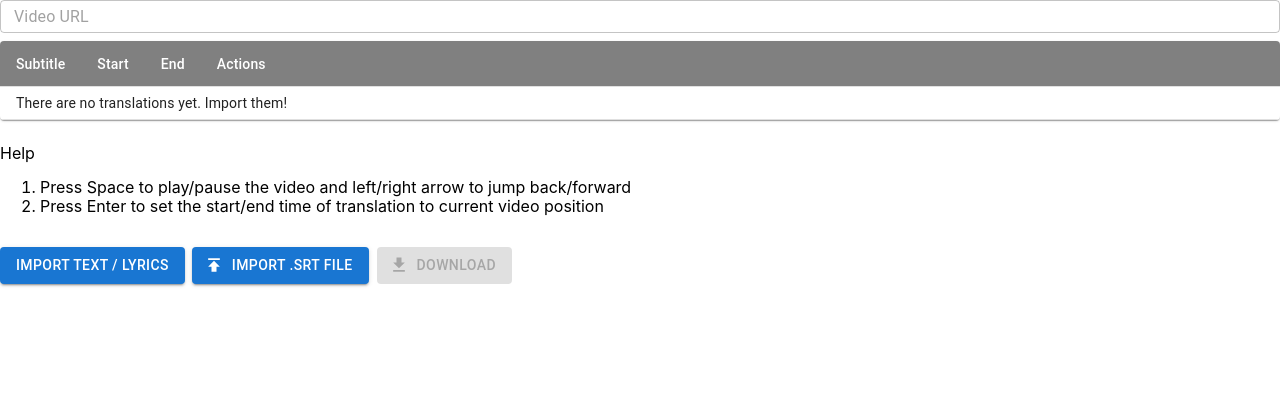
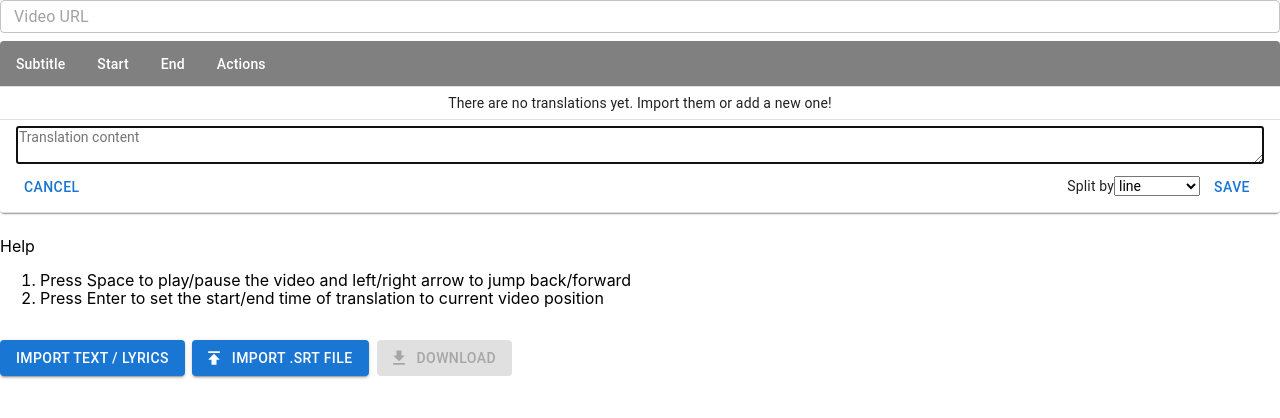
Before and after one commit to claudiut/online-video-srt-creator, a React (Create React App) app: page / in a window 1280 px wide. Shown: the top 418 px of the page. Built offline with nearby package versions, Linux system fonts and the light colour scheme.

Commit message:
Add small fixes and WIP import form

```diff
--- a/src/Translations/TranslationFooter.tsx
+++ b/src/Translations/TranslationFooter.tsx
@@ -1,4 +1,4 @@
-import { Button, Stack } from "@mui/material";
+import { Button, Stack, TextField } from "@mui/material";
 import PublishIcon from '@mui/icons-material/Publish';
 import DownloadIcon from '@mui/icons-material/Download';
 import React, { ChangeEvent, useState } from "react";
@@ -15,6 +15,7 @@ interface Props {
 
 const TranslationFooter = ({ translations }: Props) => {
     const [showAddForm, setShowAddForm] = useState<boolean>(false);
+    const [downloadOffset, setDownloadOffset] = useState('0');
 
     const handleClickAddTranslation = () => {
         setShowAddForm(!showAddForm);
@@ -27,7 +28,7 @@ const TranslationFooter = ({ translations }: Props) => {
 
     const handleDownload = () => {
         const elem = document.createElement('a');
-        const srt = TranslationLineSerializer.toSrt(translations);
+        const srt = TranslationLineSerializer.toSrt(translations, parseFloat(downloadOffset));
         elem.setAttribute('href', 'data:text/plain;charset=utf-8,' + encodeURIComponent(srt));
         const filename = `${translations[0].getContent().split('\n')[0]}.srt`;
         elem.setAttribute('download', filename);
--- a/src/Translations/TranslationForm.tsx
+++ b/src/Translations/TranslationForm.tsx
@@ -15,7 +15,6 @@ const addTranslation = (content: string, splitType: string, insertAfterIndex: nu
     const splitFn = splitType === SPLIT_CONTENT_TYPES.LINE ? splitLines : splitParagraphs;
 
     const trs = splitFn(content).map((trContent: string) => new TranslationLine(trContent));
-    console.log('trs', trs);
     insertTranslations(trs, insertAfterIndex);
 };
 
@@ -32,14 +31,13 @@ interface Props {
 
 const TranslationForm = ({ insertAfterIndex, onSave = () => null, onCancel = () => null }: Props) => {
     const handleSubmit = async ({ content, splitType }: FormikValues, { resetForm }: FormikHelpers<FormValues>) => {
-        console.log(content, splitType);
         addTranslation(content, splitType, insertAfterIndex);
         resetForm();
         onSave();
     }
 
     return (
-        <Formik<FormValues> initialValues={{ content: '', splitType: SPLIT_CONTENT_TYPES.NONE }} onSubmit={handleSubmit}>
+        <Formik<FormValues> initialValues={{ content: '', splitType: SPLIT_CONTENT_TYPES.LINE }} onSubmit={handleSubmit}>
             <Form>
                 <div>
                     <Field
--- a/src/Translations/TranslationList.tsx
+++ b/src/Translations/TranslationList.tsx
@@ -1,10 +1,8 @@
 import { TableBody } from "@mui/material";
-import { MutableRefObject, RefObject, useEffect, useRef } from "react";
-import { player$, previewedTranslation$ } from "../AppState/Observables";
-import useObservedValue from "../hooks/useObservedValue";
-import { isElementInViewportOf } from "../services/helper";
+import { MutableRefObject } from "react";
 import TranslationLine from "../services/Translation/TranslationLine";
 import IVideoPlayer from "../services/VideoPlayer/IVideoPlayer";
+import TranslationForm from "./TranslationForm";
 import TranslationListItem, { ItemColumnUiAdapter, ItemUiAdapter } from "./TranslationListItem";
 import './Translations.scss';
 
@@ -41,12 +39,18 @@ const TranslationList = ({ translations, previewingTranslationRef: previewingRef
                     })
                     : (
                         <ItemUiAdapter>
-                            <ItemColumnUiAdapter fullWidth className="tc">
-                                There are no translations yet. Import them!
+                            <ItemColumnUiAdapter fullWidth>
+                                <div className="tc">There are no translations yet. Import them or add a new one!</div>
                             </ItemColumnUiAdapter>
                         </ItemUiAdapter>
                     )
             }
+
+            <ItemUiAdapter>
+                <ItemColumnUiAdapter fullWidth>
+                    <TranslationForm insertAfterIndex={translations.length - 1} />
+                </ItemColumnUiAdapter>
+            </ItemUiAdapter>
         </ContentUiAdapter>
     )
 }
--- a/src/Translations/Translations.tsx
+++ b/src/Translations/Translations.tsx
@@ -74,6 +74,7 @@ const Translations = () => {
             onDragLeave={unhighlightUploadZone}
             onDropAccepted={unhighlightUploadZone}
             noClick
+            noKeyboard
         >
             {({ getRootProps, getInputProps }) => (
                 <div {...getRootProps()} className={`flex flex-column w-100 dropzone ${dragging ? 'dragging' : ''}`}>
--- a/src/services/Translation/TranslationLineSerializer.ts
+++ b/src/services/Translation/TranslationLineSerializer.ts
@@ -29,13 +29,13 @@ export default class TranslationLineSerializer {
     return `${paddedH}:${paddedM}:${paddedS},${paddedMs}`;
   }
 
-  static toSrt(translations: TranslationLine[]): string {
+  static toSrt(translations: TranslationLine[], offset: number = 0): string {
     return translations
       .filter(t => t.isTimed())
       .map((t, index) => {
         const parts = [
           `${index + 1}`,
-          `${this.secondsWithMsToSrtTimeString(t.getStartTime() as number)} --> ${this.secondsWithMsToSrtTimeString(t.getEndTime() as number)}`,
+          `${this.secondsWithMsToSrtTimeString(t.getStartTime() as number + offset)} --> ${this.secondsWithMsToSrtTimeString(t.getEndTime() as number + offset)}`,
           t.getContent()
         ];
         return parts.join(NEWLINE_SEP);
--- a/src/services/helper.ts
+++ b/src/services/helper.ts
@@ -36,12 +36,12 @@ export const getPaddedTimeComponents = (timeInSeconds: number): string[] => {
     const hours = Math.floor(timeInSeconds / oneHourInSec);
     const minutes = Math.floor((timeInSeconds - hours * oneHourInSec) / 60);
     const seconds = Math.floor(timeInSeconds - hours * oneHourInSec - minutes * 60);
-    const miliseconds = Math.floor((timeInSeconds - hours * oneHourInSec - minutes * 60 - seconds) * 1000);
+    const miliseconds = Math.round((timeInSeconds - hours * oneHourInSec - minutes * 60 - seconds) * 1000);
 
     const paddedH = numberWithZeroPadding(hours);
     const paddedM = numberWithZeroPadding(minutes);
     const paddedS = numberWithZeroPadding(seconds);
-    const ms = miliseconds ? miliseconds.toString() : '000';
+    const ms = miliseconds ? miliseconds.toString().padEnd(3, '0') : '000';
 
     return [paddedH, paddedM, paddedS, ms];
 }
```
